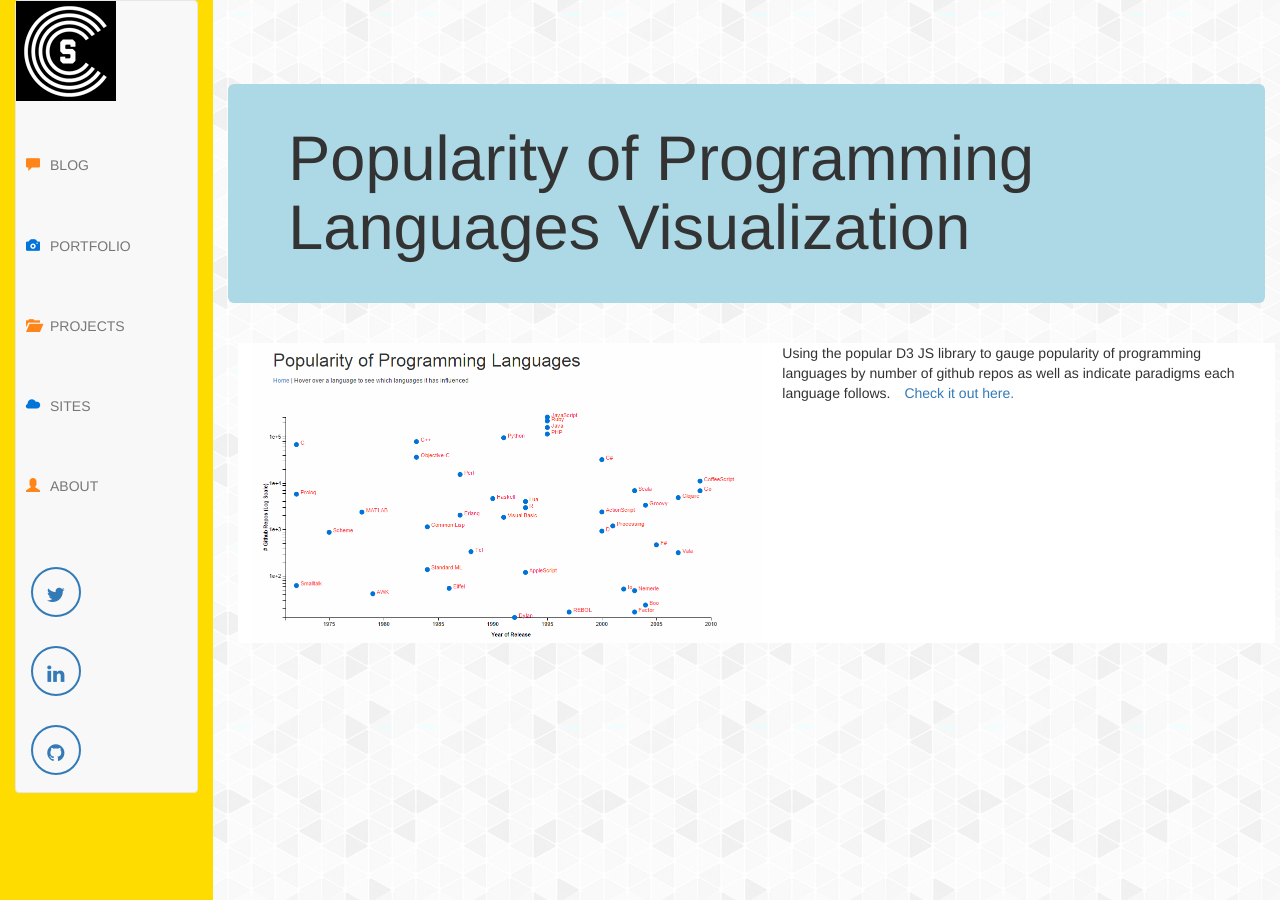
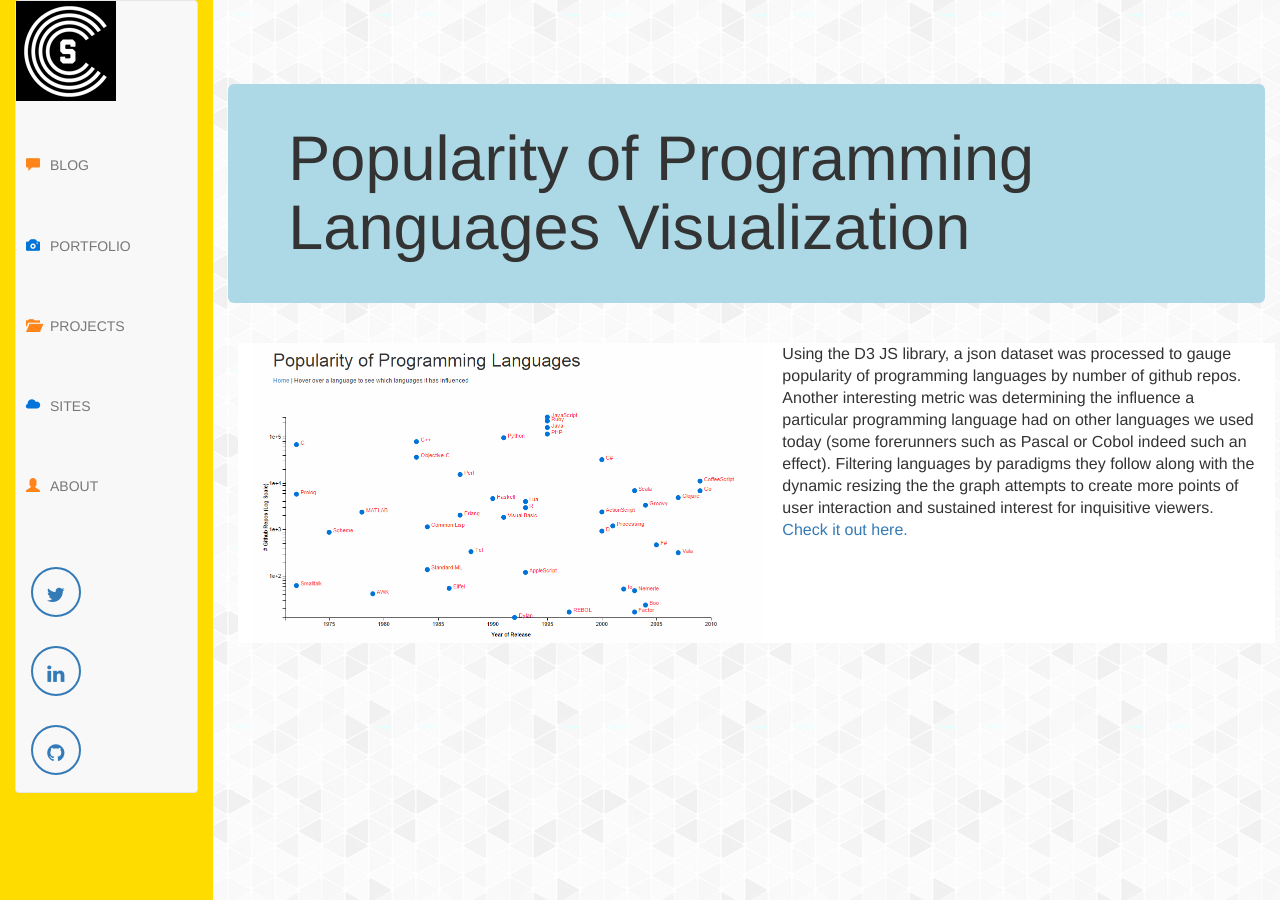
Before and after one commit to simonc312/simonc312.github.io, a Jekyll site: the page built from _posts/2014-09-01-d3-languages.markdown, in a window 1280 px wide and 900 px high. Built offline with Jekyll 4.4.1, drawn with Linux system fonts in a browser that asks for light colours; nearby versions of some CDN libraries; comment, search, counter and statistics services are not loaded.

Commit message:
write post descriptions again

```diff
--- a/_includes/portfolio.html
+++ b/_includes/portfolio.html
@@ -4,7 +4,7 @@
         {% if post.url == page.url %}
             <div class="col-sm-12 portfolio-item cover-item">
                 <img src="/assets/portfolio/{{ post.img }}" class="float-left img-responsive">
-                <span>{{ post.description }}</span>
+                <span class="portfolio-item-description">{{ post.description }}</span>
                 <a href="{{ post.redirect-url }}" target="_blank">Check it out here.</a>
             </div>
             {% assign post_match = true %}
--- a/_posts/2014-04-01-projects-that-work.markdown
+++ b/_posts/2014-04-01-projects-that-work.markdown
@@ -10,6 +10,6 @@
 redirect-url: http://projects-that-work.herokuapp.com/
 comments: true
 comments-offset: col-sm-offset-2
-description: Ruby on Rails powered beta website for teachers to create and share service based learning projects.This was a collaboration under the UC Berkeley chapter of the nonprofit student organization Code The Change and Dr. Edward Metz, an education administrator in the Washington DC district.
+description: Projects That Work is a Ruby on Rails powered beta website for teachers to create and share service based learning projects.This was a collaboration under the UC Berkeley chapter of the nonprofit student organization Code The Change and Dr. Edward Metz, an education administrator in the Washington DC district. I acted as project manager for the team of five for the Spring 2014 semester until mid-summer. The core features we implemented included account registration with Authlogic as teachers or students, creating new service based learning projects, adding students to participate in the projects, and writing reviews of projects participated in or created. We did not utilize a policy based authorization system like CanCan which in retrospect would have clarified some role based concerns. Single Table Inheritance was used for writing reviews because the criteria fields for teacher and student reviews did not differ significantly though Polymorphic associations were considered as well. The only dependency for Postgresql as our development and production database was the hstore datatype which allowed us to store review fields in an array of key-value pairs so teacher and student specific fields would not result in empty columns in the reviews database table.
 
 ---
--- a/_posts/2014-09-01-d3-languages.markdown
+++ b/_posts/2014-09-01-d3-languages.markdown
@@ -10,6 +10,6 @@
 redirect-url: /d3-programming-lang-vis
 comments: true
 comments-offset: col-sm-offset-2
-description: Using the popular D3 JS library to gauge popularity of programming languages by number of github repos as well as indicate paradigms each language follows.
+description: Using the D3 JS library, a json dataset was processed to gauge popularity of programming languages by number of github repos. Another interesting metric was determining the influence a particular programming language had on other languages we used today (some forerunners such as Pascal or Cobol indeed such an effect). Filtering languages by paradigms they follow along with the dynamic resizing the the graph attempts to create more points of user interaction and sustained interest for inquisitive viewers.
 
 ---
--- a/_posts/2015-01-01-sf-crime.markdown
+++ b/_posts/2015-01-01-sf-crime.markdown
@@ -10,6 +10,6 @@
 redirect-url: /google-maps-sf-crime-vis
 comments: true
 comments-offset: col-sm-offset-2
-description: Experiment using dataset processed with R Studio of vehicle thefts in SF and plotting with Google Maps API.
+description: This was a personal project to experiment using dataset processed with R Studio of vehicle thefts in SF and plotting with Google Maps JS API. I enjoyed exploring what Google Maps had to offer through heatmap visualizations and styling the map layouts themselves to suit time of day as well as rendering different views based on the level of zoom to maintain relevancy of information presented.
 
 ---
--- a/_posts/2015-03-29-ciao-landing-page.markdown
+++ b/_posts/2015-03-29-ciao-landing-page.markdown
@@ -10,6 +10,6 @@
 redirect-url: http://www.joinciao.com
 comments: true
 comments-offset: col-sm-offset-2
-description: A landing page for introducing Ciao's features and benefits based on Freelancer jekyll theme.
+description: This is a simple landing page for introducing Ciao's features and benefits based on Freelancer jekyll theme. There were a few additions to the base theme added such as a swipeable Bootstrap carousel on touchscreens, changing the contact form fields, and jQuery easing to the next container view on down or up arrow keypresses. The idea was to quickly present all the information about Ciao to a prospective customer and make their experience browsing the website as smooth and comfortable and intuitive as possible. The risk of conforming to the conventions of a Bootstrap powered landing site is that it looks like many other start up pages, but the power of convention reduces a learning curve and matches user expectations.
 
 ---
--- a/css/custom.css
+++ b/css/custom.css
@@ -58,6 +58,13 @@
 
 .js .grid.loaded .portfolio-item{
   display: block;
+}
+
+.grid span.portfolio-item-description, .grid a{
+  line-height: 22px;
+  font-size: 16px;
+  margin-top: 10px;
+  margin-right: 20px;
 }
 
 .grid .curtain {
```
